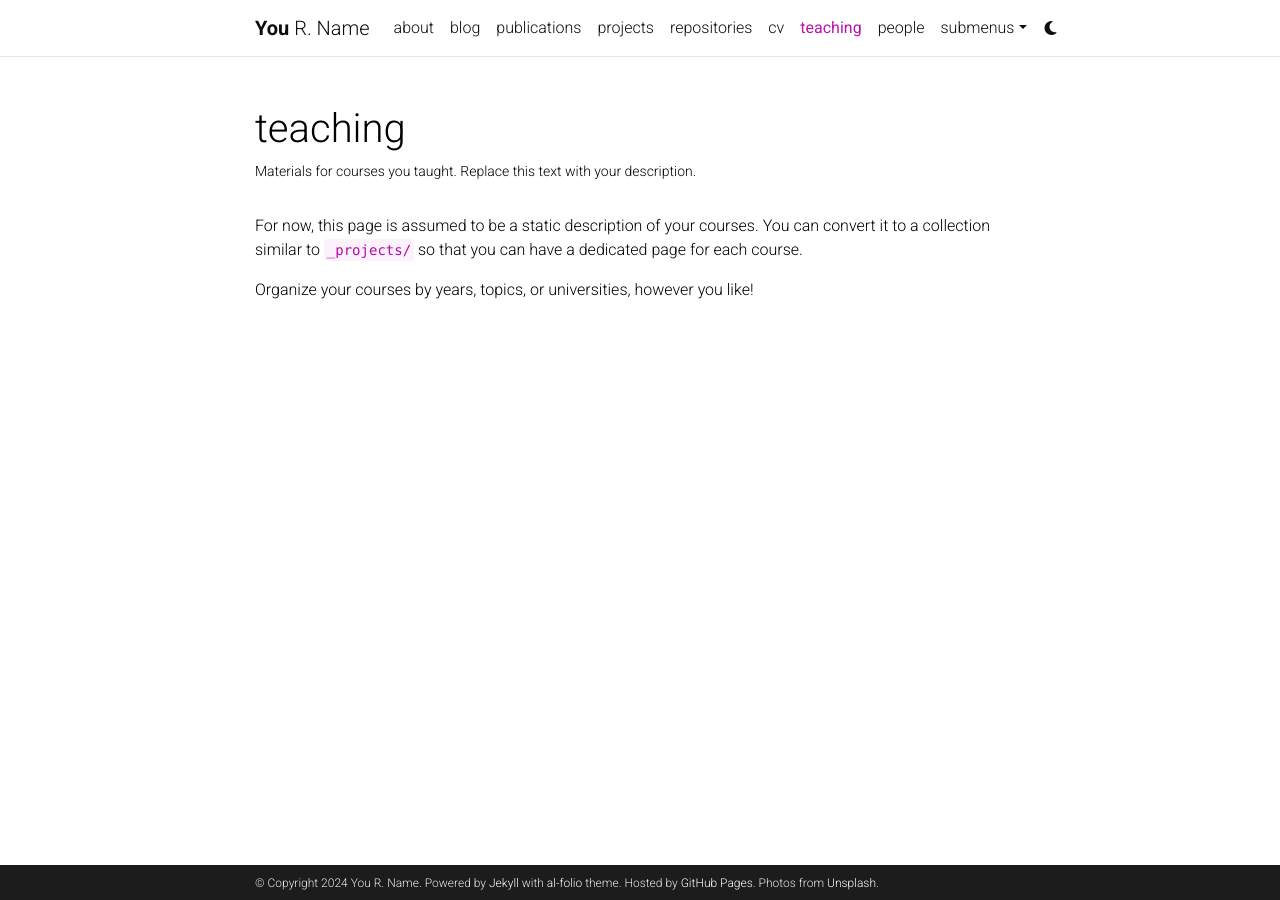
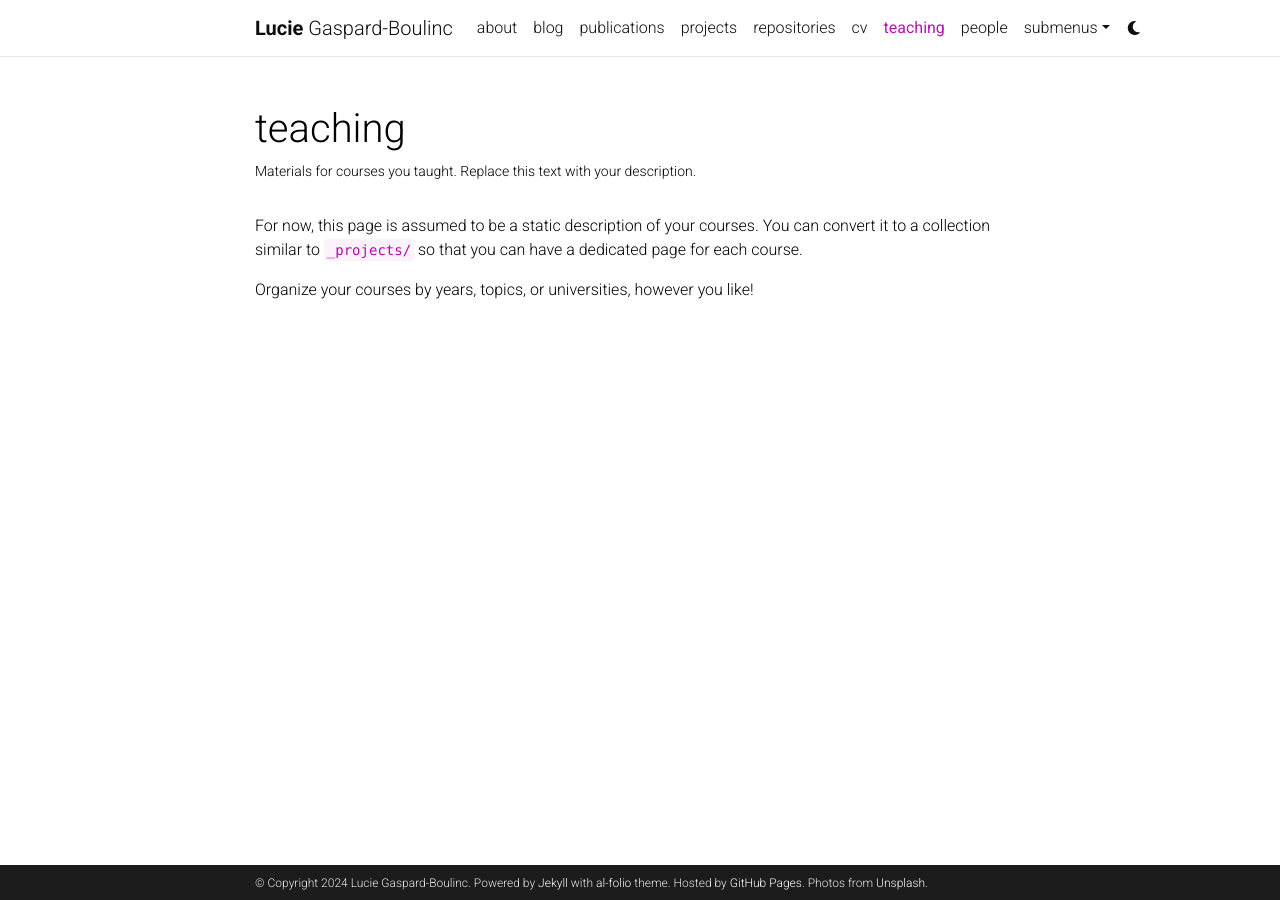
Before and after one commit to lgaspardboulinc31/lgaspardboulinc31.github.io, a Jekyll site: the page built from _pages/teaching.md, in a window 1280 px wide. Built offline with Jekyll 4.4.1, drawn with Linux system fonts in a browser that asks for light colours; comment, search, counter and statistics services are not loaded; a style sheet for code colours, icons or effects is not loaded.

Commit message:
Update _config.yml

```diff
--- a/_config.yml
+++ b/_config.yml
@@ -3,10 +3,10 @@
 # -----------------------------------------------------------------------------
 
 title: blank # the website title (if blank, full name will be used instead)
-first_name: You
-middle_name: R.
-last_name: Name
-email: you@example.com
+first_name: Lucie
+middle_name:
+last_name: Gaspard-Boulinc
+email: lucie.gaspard-boulinc@curie.fr
 description: > # the ">" symbol means to ignore newlines until "footer_text:"
   A simple, whitespace theme for academics. Based on [*folio](https://github.com/bogoli/-folio) design.
 footer_text: >
@@ -18,8 +18,8 @@
 lang: en # the language of your site (for example: en, fr, cn, ru, etc.)
 icon: ⚛️  # the emoji used as the favicon (alternatively, provide image name in /assets/img/)
 
-url: https://alshedivat.github.io # the base hostname & protocol for your site
-baseurl: /al-folio # the subpath of your site, e.g. /blog/. Leave blank for root
+url: https://lgaspardboulinc31.github.io # the base hostname & protocol for your site
+baseurl:  # the subpath of your site, e.g. /blog/. Leave blank for root
 last_updated: false # set to true if you want to display last updated in the footer
 impressum_path:  # set to path to include impressum link in the footer, use the same path as permalink in a page, helps to conform with EU GDPR
 
```
